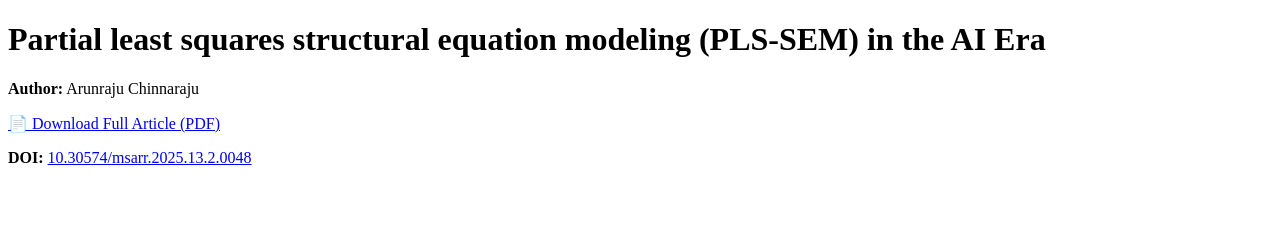
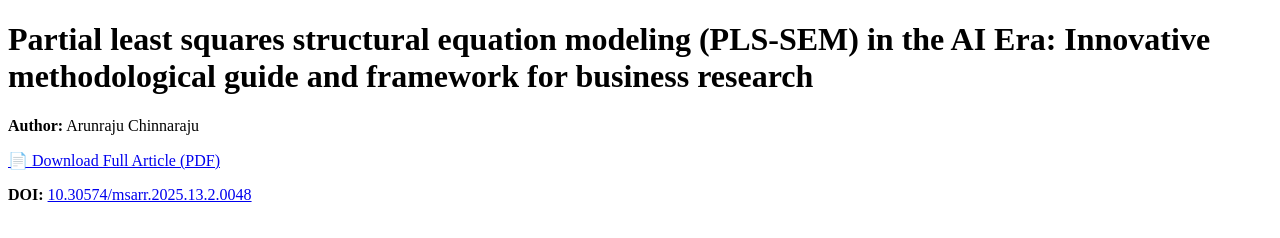
Before and after one commit to ARCR-debug/pls-sem-ai-article, a plain HTML site: page index.html in a window 1280 px wide. Drawn offline with Linux system fonts and the light colour scheme.

Commit message:
index.html

```diff
--- a/index.html
+++ b/index.html
@@ -16,7 +16,7 @@
   <title>PLS-SEM in the AI Era | Arunraju Chinnaraju</title>
 </head>
 <body>
-  <h1>Partial least squares structural equation modeling (PLS-SEM) in the AI Era</h1>
+  <h1>Partial least squares structural equation modeling (PLS-SEM) in the AI Era: Innovative methodological guide and framework for business research</h1>
   <p><strong>Author:</strong> Arunraju Chinnaraju</p>
   <p><a href="MSARR-2025-0048.pdf">📄 Download Full Article (PDF)</a></p>
   <p><strong>DOI:</strong> <a href="https://doi.org/10.30574/msarr.2025.13.2.0048">10.30574/msarr.2025.13.2.0048</a></p>
```
